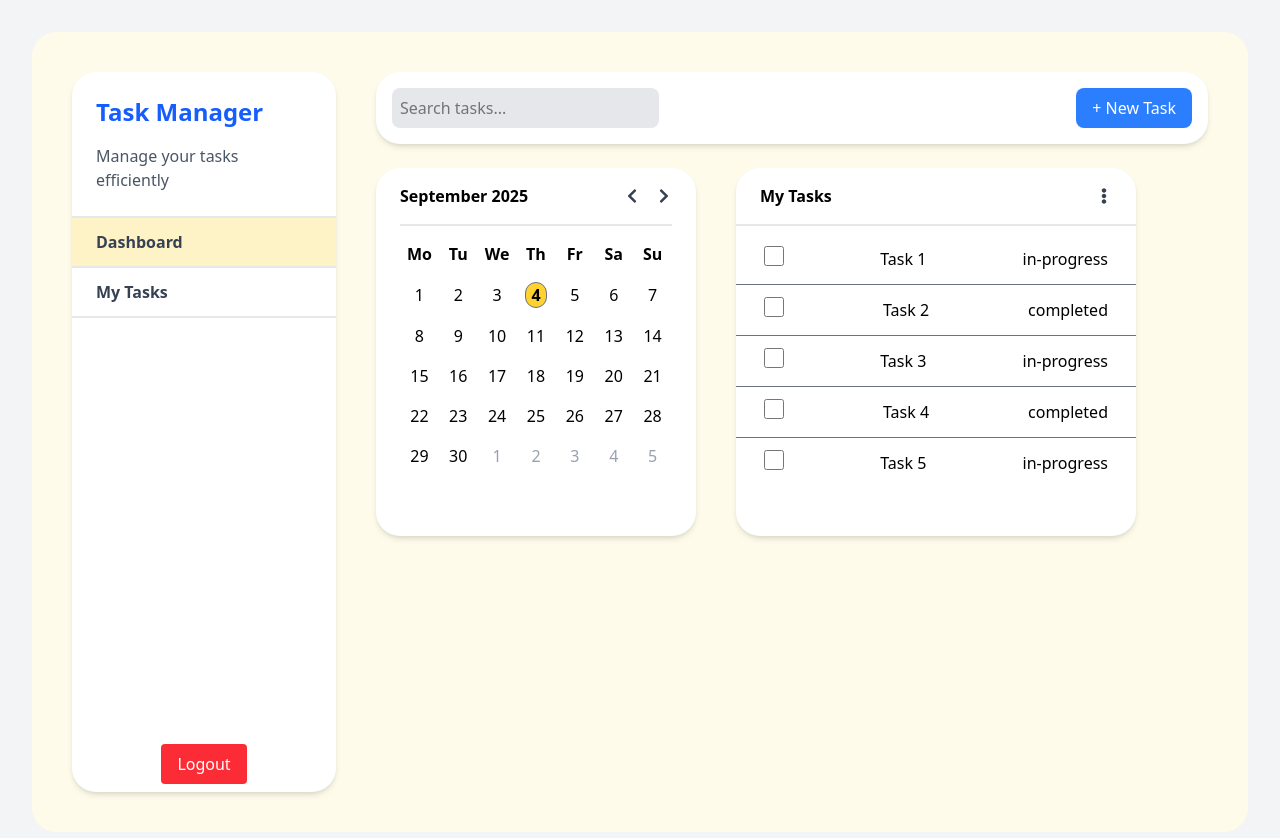
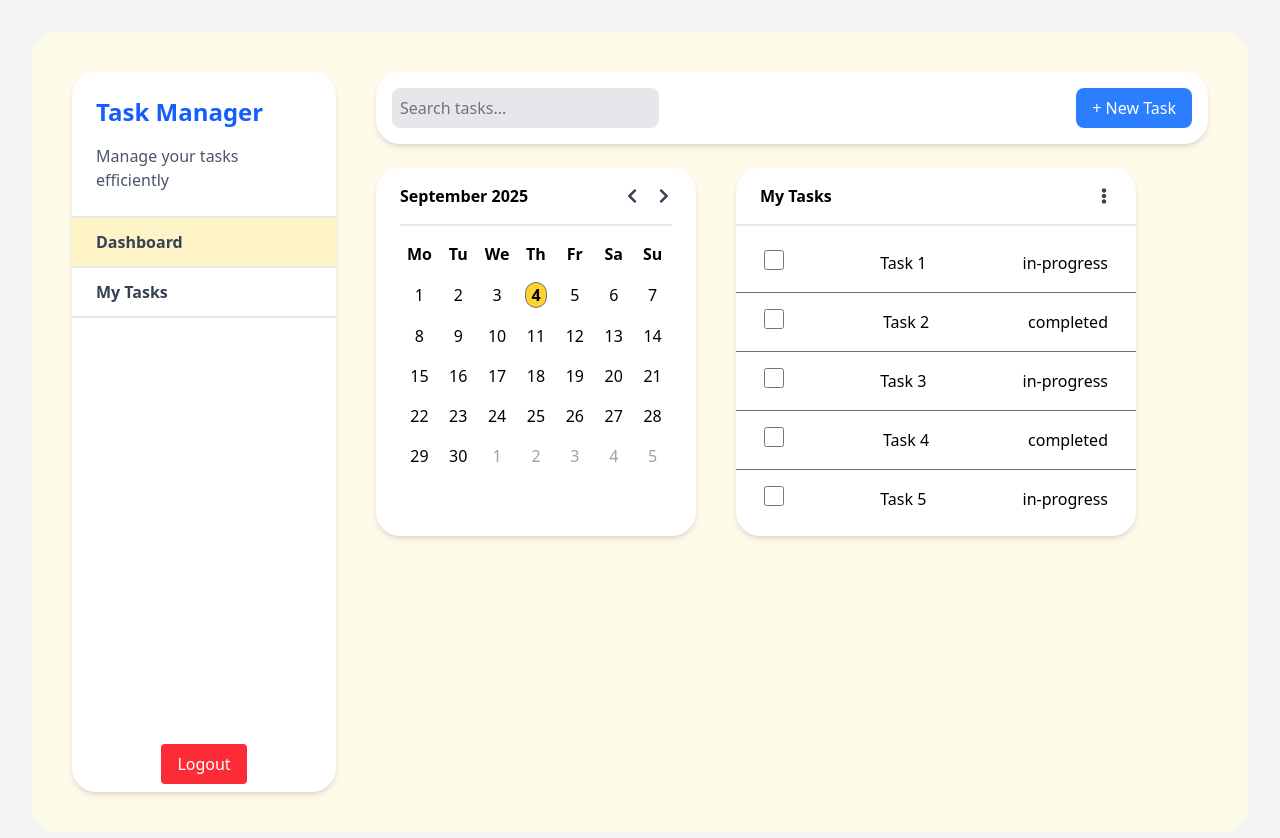
Before and after one commit to Safdari10/task-manager, a Next.js app in the folder frontend/: page /dashboard in a window 1280 px wide. Shown: the top 838 px of the page. Built offline with nearby package versions, Linux system fonts and the light colour scheme.

Commit message:
Increases padding in TaskPreview component for improved layout

```diff
--- a/frontend/src/app/dashboard/components/TaskPreview.tsx
+++ b/frontend/src/app/dashboard/components/TaskPreview.tsx
@@ -46,7 +46,7 @@ const TaskPreview = () => {
         {sampleTasks.map((task) => (
           <div
             key={task.id}
-            className="flex items-center justify-between py-3 px-7 border-b last:border-b-0 border-b-gray-500 w-full">
+            className="flex items-center justify-between py-4 px-7 border-b last:border-b-0 border-b-gray-500 w-full">
             <div>
               <input type="checkbox" className="form-checkbox h-5 w-5" />
             </div>
```
